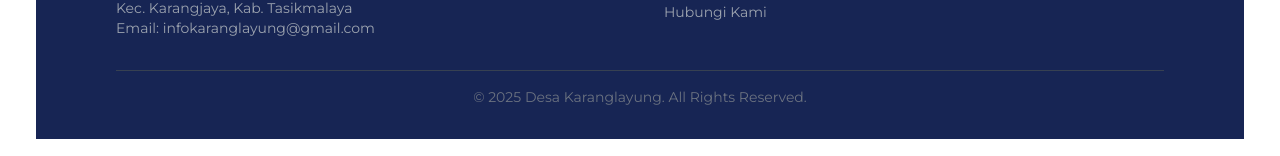
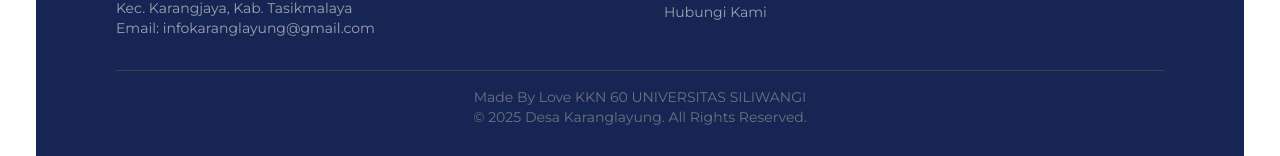
Before and after one commit to farelkdhfi/fekarang, a React (Vite) app: page / in a window 1280 px wide. Shown: the part 3440-3596 px from the top of the page. Built offline with nearby package versions, Linux system fonts and the light colour scheme; no server answers.

Commit message:
Footer.jsx

```diff
--- a/src/components/Footer.jsx
+++ b/src/components/Footer.jsx
@@ -77,6 +77,7 @@
 
         {/* Copyright */}
         <div className="mt-8 text-center border-t border-gray-700 pt-4">
+          <p className="text-sm text-gray-500"> Made By Love KKN 60 UNIVERSITAS SILIWANGI</p>
           <p className="text-sm text-gray-500">
             &copy; {new Date().getFullYear()} Desa Karanglayung. All Rights Reserved.
           </p>
```
